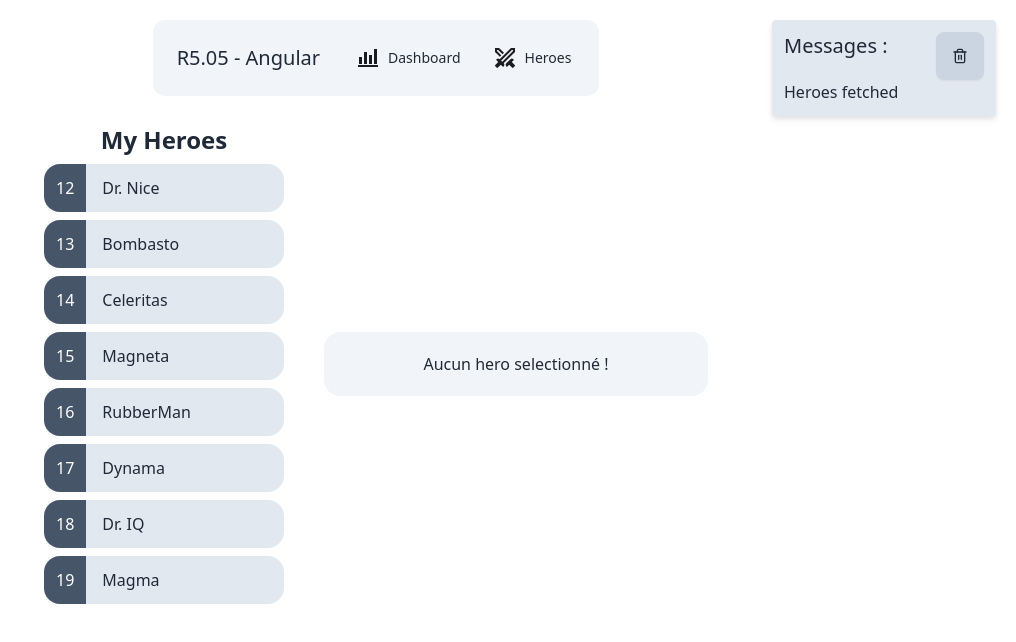
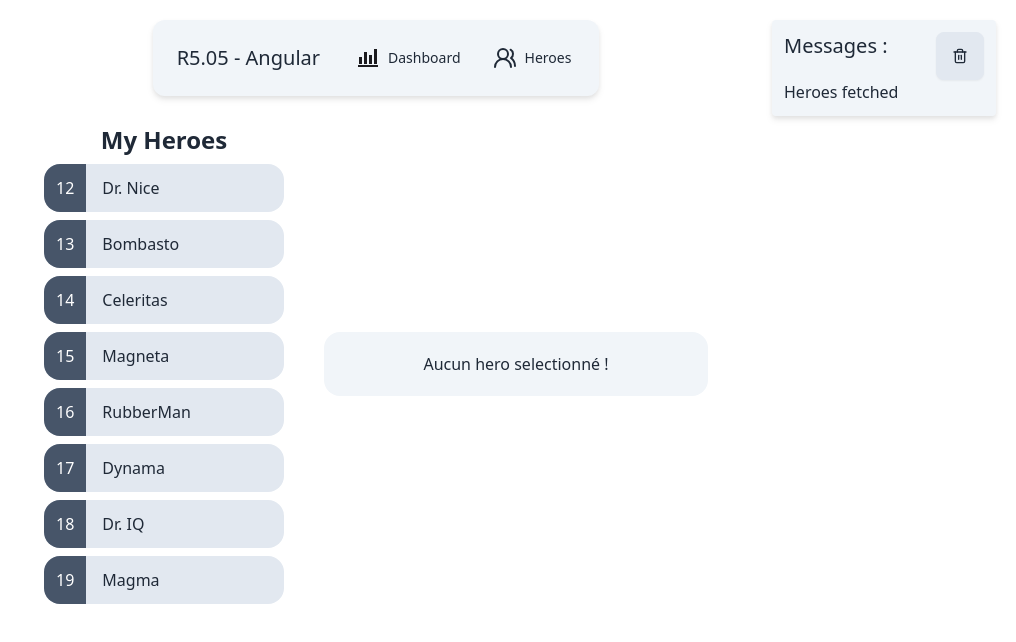
Before and after one commit to IUT2follmih/R5.05-Angular, an Angular app: page /heroes in a window 1280 px wide. Shown: the top 642 px of the page, without its empty margins (264-1280 px from the left). Built offline with nearby package versions, Linux system fonts and the light colour scheme.

Commit message:
Update css

```diff
--- a/src/app/components/messages/messages.component.html
+++ b/src/app/components/messages/messages.component.html
@@ -1,10 +1,10 @@
 @if (messageService.messages.length) {
-  <section class="w-56 rounded p-3 bg-slate-200 absolute top-5 right-5 drop-shadow-md">
+  <section class="w-56 rounded p-3 bg-slate-100 absolute top-5 right-5 drop-shadow-md">
     <div class="flex flex-row justify-between">
       <h2 class="text-xl">
         Messages :
       </h2>
-      <button class="btn bg-slate-300 border-slate-300 btn-square" (click)="messageService.clear()">
+      <button class="btn bg-slate-200 border-slate-200 btn-square" (click)="messageService.clear()">
         <svg xmlns="http://www.w3.org/2000/svg" width="16" height="16" viewBox="0 0 24 24" fill="none"
              stroke="currentColor" stroke-width="2" stroke-linecap="round" stroke-linejoin="round"
              class="lucide lucide-trash-2">
--- a/src/app/components/navbar/navbar.component.html
+++ b/src/app/components/navbar/navbar.component.html
@@ -1,4 +1,4 @@
-<div class="navbar bg-slate-100 rounded-xl mb-5">
+<div class="navbar bg-slate-100 rounded-xl mb-5 drop-shadow-md">
   <div class="navbar-start">
     <a class="p-4 text-xl">R5.05 - Angular</a>
   </div>
@@ -7,11 +7,13 @@
       <li>
         <a routerLink="/dashboard">
           <svg width="24" height="24" viewBox="0 0 24 24" fill="none" xmlns="http://www.w3.org/2000/svg">
-            <mask id="mask0_225_7" style="mask-type:alpha" maskUnits="userSpaceOnUse" x="0" y="0" width="24" height="24">
+            <mask id="mask0_225_7" style="mask-type:alpha" maskUnits="userSpaceOnUse" x="0" y="0" width="24"
+                  height="24">
               <rect width="24" height="24" fill="#D9D9D9"/>
             </mask>
             <g mask="url(#mask0_225_7)">
-              <path d="M2 21V19H22V21H2ZM3 18V11H6V18H3ZM8 18V6H11V18H8ZM13 18V9H16V18H13ZM18 18V3H21V18H18Z" fill="#1C1B1F"/>
+              <path d="M2 21V19H22V21H2ZM3 18V11H6V18H3ZM8 18V6H11V18H8ZM13 18V9H16V18H13ZM18 18V3H21V18H18Z"
+                    fill="#1C1B1F"/>
             </g>
           </svg>
           Dashboard
@@ -19,13 +21,12 @@
       </li>
       <li>
         <a routerLink="/heroes">
-          <svg width="24" height="24" viewBox="0 0 24 24" fill="none" xmlns="http://www.w3.org/2000/svg">
-            <mask id="mask0_225_44" style="mask-type:alpha" maskUnits="userSpaceOnUse" x="0" y="0" width="24" height="24">
-              <rect width="24" height="24" fill="#D9D9D9"/>
-            </mask>
-            <g mask="url(#mask0_225_44)">
-              <path d="M19.05 21.6L16.125 18.7L13.925 20.9L13.225 20.2C12.8417 19.8167 12.65 19.3417 12.65 18.775C12.65 18.2084 12.8417 17.7334 13.225 17.35L17.45 13.125C17.8333 12.7417 18.3083 12.55 18.875 12.55C19.4417 12.55 19.9167 12.7417 20.3 13.125L21 13.825L18.8 16.025L21.7 18.95C21.9 19.15 22 19.3834 22 19.65C22 19.9167 21.9 20.15 21.7 20.35L20.45 21.6C20.25 21.8 20.0167 21.9 19.75 21.9C19.4833 21.9 19.25 21.8 19.05 21.6ZM22 5.90002L10.65 17.25L10.775 17.35C11.1583 17.7334 11.35 18.2084 11.35 18.775C11.35 19.3417 11.1583 19.8167 10.775 20.2L10.075 20.9L7.875 18.7L4.95 21.6C4.75 21.8 4.51667 21.9 4.25 21.9C3.98333 21.9 3.75 21.8 3.55 21.6L2.3 20.35C2.1 20.15 2 19.9167 2 19.65C2 19.3834 2.1 19.15 2.3 18.95L5.2 16.025L3 13.825L3.7 13.125C4.08333 12.7417 4.55833 12.55 5.125 12.55C5.69167 12.55 6.16667 12.7417 6.55 13.125L6.65 13.25L18 1.90002H22V5.90002ZM6.95 10.85L2 5.90002V1.90002H6L10.95 6.85002L9.525 8.25002L5.175 3.90002H4V5.07502L8.35 9.42502L6.95 10.85ZM9.25 15.825L20 5.07502V3.90002H18.825L8.075 14.65L9.25 15.825Z" fill="#1C1B1F"/>
-            </g>
+          <svg xmlns="http://www.w3.org/2000/svg" width="24" height="24" viewBox="0 0 24 24" fill="none"
+               stroke="currentColor" stroke-width="2" stroke-linecap="round" stroke-linejoin="round"
+               class="lucide lucide-users-round">
+            <path d="M18 21a8 8 0 0 0-16 0"/>
+            <circle cx="10" cy="8" r="5"/>
+            <path d="M22 20c0-3.37-2-6.5-4-8a5 5 0 0 0-.45-8.3"/>
           </svg>
           Heroes
         </a>
```
